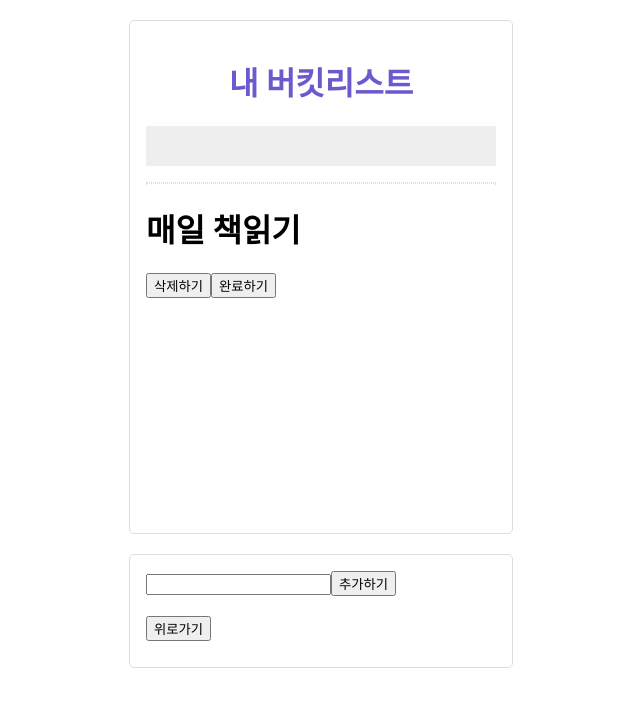
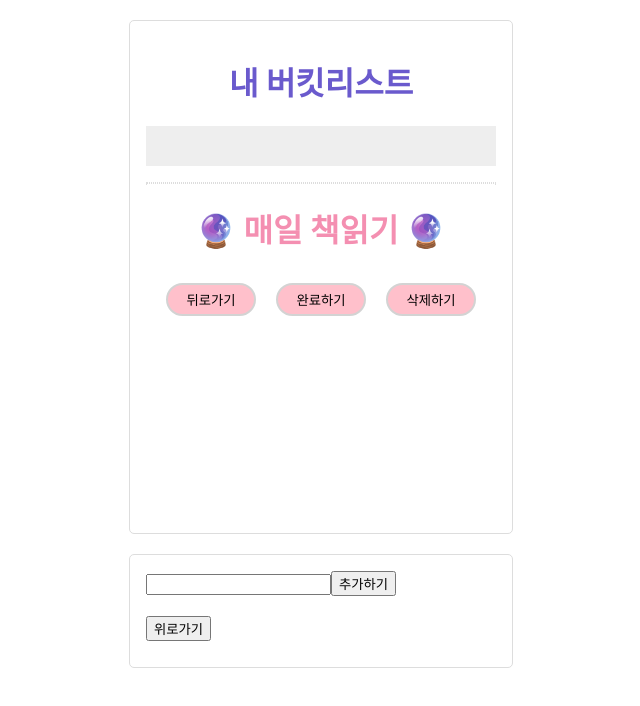
Before and after one commit to bbjoite09/React_Project, a React (Create React App) app in the folder bucket_list/: page /details/1 in a window 1280 px wide. Shown: the top 706 px of the page, without its empty margins (319-959 px from the left). Built offline with nearby package versions, Linux system fonts and the light colour scheme.

Commit message:
feat: 버튼, 내용 디자인 수정

```diff
--- a/bucket_list/src/Details.js
+++ b/bucket_list/src/Details.js
@@ -1,6 +1,7 @@
 import React from "react";
 import {useSelector, useDispatch} from "react-redux";
 import {deleteBucket, updateBucket} from "./redux/modules/bucket";
+import styled from "styled-components";
 
 const Details = (props) => {
     const dispatch = useDispatch();
@@ -12,17 +13,41 @@ const Details = (props) => {
 
     return (
         <div>
-            <h1>{bucket_list[bucket_index].text}</h1>
-            <button onClick={() => {
-                dispatch(deleteBucket(bucket_index));
-                props.history.goBack();
-            }}>삭제하기</button>
+            <BucketName>🔮 {bucket_list[bucket_index].text} 🔮</BucketName>
 
-            <button onClick={() => {
-                dispatch(updateBucket(bucket_index));
-                props.history.goBack();
-            }}>완료하기</button>
+            <ButtonGroup>
+                <Button onClick={() => {
+                    props.history.goBack();
+                }}> 뒤로가기</Button>
+                <Button onClick={() => {
+                    dispatch(updateBucket(bucket_index));
+                    props.history.goBack();
+                }}>완료하기</Button>
+                <Button onClick={() => {
+                    dispatch(deleteBucket(bucket_index));
+                    props.history.goBack();
+                }}>삭제하기</Button>
+            </ButtonGroup>
         </div>);
 };
 
+const BucketName = styled.h1`
+  color: #F48FB1;
+  text-align: center;
+`;
+
+const ButtonGroup = styled.p`
+    text-align: center;
+`;
+
+const Button = styled.button`
+    width : 90px;
+    background-color: pink;
+    border-radius: 150px;
+    padding: 5px 10px;
+    margin : 10px;
+    border-style: solid;
+    border-color: lightgray;
+
+`;
 export default Details
```
